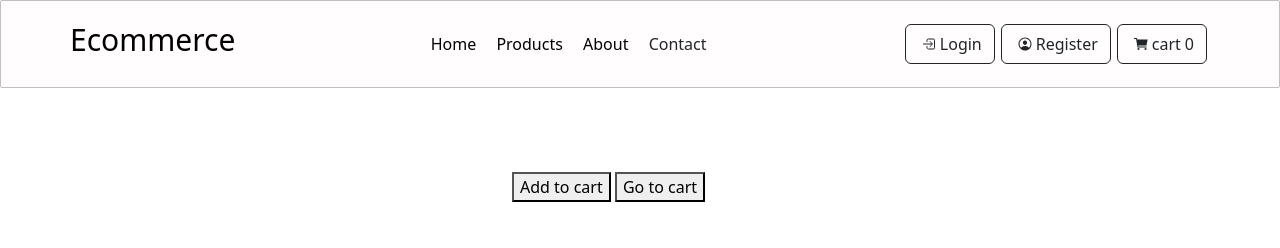
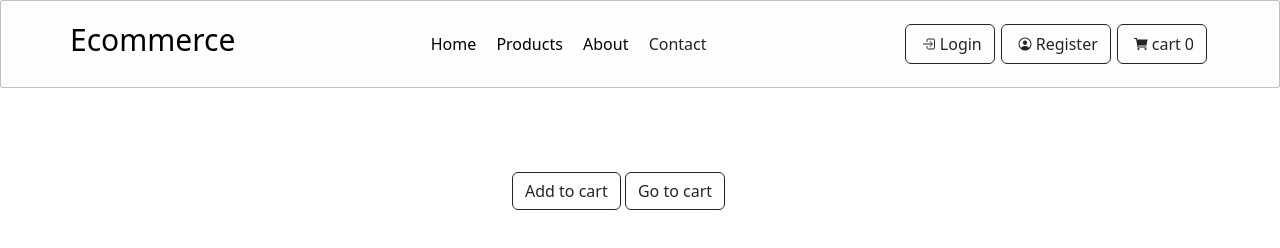
Before and after one commit to AI-GOD-BOT/Ecommerce, a plain HTML site: page productDetailsPage.html in a window 1280 px wide. Drawn offline with nearby package versions, Linux system fonts and the light colour scheme; no server answers.

Commit message:
bootstrap

```diff
--- a/productDetailsPage.html
+++ b/productDetailsPage.html
@@ -46,8 +46,8 @@
             <p id="productPrice"></p>
             <p id="productDescription"></p>
             <span>
-                <button>Add to cart</button>
-                <a href="./cart.html"> <button>Go to cart</button></a>
+                <a href=""> <button class="btn btn-outline-dark addtocart">Add to cart</button></a>
+                <a href="./cart.html"> <button class="btn btn-outline-dark">Go to cart</button></a>
             </span>
         </div>
     </section>
--- a/script.js
+++ b/script.js
@@ -99,6 +99,7 @@ if (window.location.pathname.includes("productDetailsPage.html")) {
   }
   fetchProductDetails();
 }
+//cart page
 function setupCartButtons() {
   let cartButtons = document.querySelectorAll(".addtocart");
 
```
